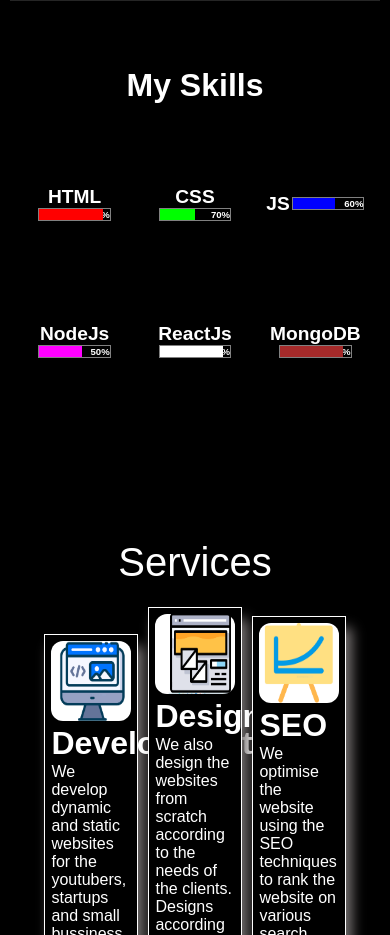
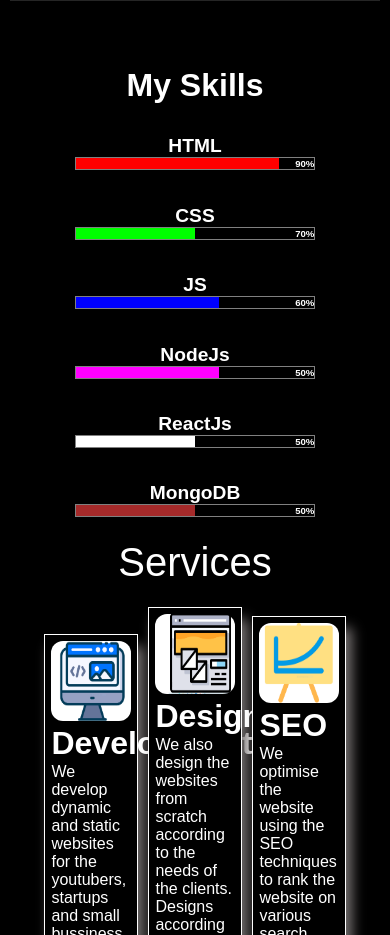
Before and after one commit to rupeshkumar8825/portfolio_website, a React (Create React App) app: page / in a window 390 px wide. Shown: the part 1100-2035 px from the top of the page. Built offline with nearby package versions, Linux system fonts and the light colour scheme; a web font is replaced by a local one.

Commit message:
done skill. moving to services section.

```diff
--- a/src/css/About.css
+++ b/src/css/About.css
@@ -98,9 +98,7 @@
     width: 45%;
     /* height: 300px; */
   }
-  .main-content a {
-    /* width: 500px; */
-  }
+
   .resume-button {
     /* padding: ; */
     width: 150px;
--- a/src/css/Skill.css
+++ b/src/css/Skill.css
@@ -47,7 +47,7 @@
 .skill-bar p {
   text-align: right;
   font-weight: bold;
-
+  /* z-index: 10; */
   color: white;
 }
 /* adding the pseudo selectors for this purpose  */
@@ -59,7 +59,7 @@
   left: 00px;
   top: 00px;
   right: 00px;
-  width: 90%;
+  width: 85%;
   height: 100%;
   background-color: #ff0000;
   /* border-radius: 5%; */
@@ -136,7 +136,7 @@
   left: 00px;
   top: 00px;
   right: 00px;
-  width: 90%;
+  width: 50%;
   height: 100%;
   background-color: white;
   /* border-radius: 5%; */
@@ -155,7 +155,7 @@
   left: 00px;
   top: 00px;
   right: 00px;
-  width: 90%;
+  width: 50%;
   height: 100%;
   background-color: brown;
   /* border-radius: 5%; */
@@ -179,3 +179,27 @@
   color: white;
   text-align: center;
 }
+
+/* adding the media query for making the website for the responsive design  */
+@media only screen and (max-width: 1200px) {
+  .particular-skill {
+    flex-direction: column;
+  }
+}
+
+@media only screen and (max-width: 750px) {
+  .skill-bar p {
+    /* display: none; */
+    /* width: 100%; */
+  }
+  .particular-skill {
+    width: 50%;
+  }
+}
+
+@media only screen and (max-width: 500px) {
+  .particular-skill {
+    width: 100%;
+    margin-bottom: 10%;
+  }
+}
```
